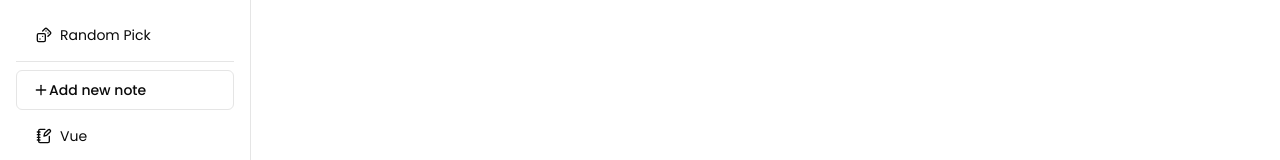
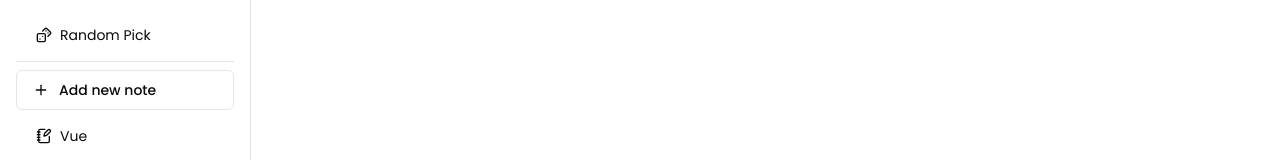
Before and after one commit to codeacme17/examor, a Next.js app in the folder next/: page / in a window 1280 px wide. Shown: the part 123-283 px from the top of the page. Built offline with nearby package versions, Linux system fonts and the light colour scheme.

Commit message:
ui: update components

```diff
--- a/next/app/layout.tsx
+++ b/next/app/layout.tsx
@@ -1,4 +1,4 @@
-import { Inter, Poppins } from 'next/font/google'
+import { Poppins } from 'next/font/google'
 import { cn } from '@/lib/utils'
 import type { Metadata } from 'next'
 import './globals.css'
--- a/next/components/layout/navbar/menu-bar.tsx
+++ b/next/components/layout/navbar/menu-bar.tsx
@@ -12,7 +12,6 @@ import {
   NavigationMenuTrigger,
 } from '@/components/ui/navigation-menu'
 import { MenuItem, useMenu } from '@/hooks/useMenu'
-import { Button } from '@/components/ui/button'
 import { Plus } from 'lucide-react'
 
 export function Menubar() {
@@ -92,4 +91,5 @@ const ListItem = React.forwardRef<
     </li>
   )
 })
+
 ListItem.displayName = 'ListItem'
--- a/next/components/layout/resize-panel.tsx
+++ b/next/components/layout/resize-panel.tsx
@@ -14,6 +14,7 @@ export const ResizePanel = ({
   children,
 }: Readonly<{ children: React.ReactNode }>) => {
   const [isCollapsed, setIsCollapsed] = useState(false)
+  const [isDragging, setIsDragging] = useState(false)
 
   return (
     <ResizablePanelGroup
@@ -41,7 +42,14 @@ export const ResizePanel = ({
         <Sidebar isCollapsed={isCollapsed} />
       </ResizablePanel>
 
-      <ResizableHandle withHandle className="hidden lg:block" />
+      <ResizableHandle
+        withHandle
+        className={cn(
+          'hidden lg:block',
+          isDragging && 'cursor-col-resize'
+        )}
+        onDragging={setIsDragging}
+      />
 
       <ResizablePanel className="flex flex-col">
         <Navbar />
--- a/next/components/layout/sidebar/index.tsx
+++ b/next/components/layout/sidebar/index.tsx
@@ -33,11 +33,13 @@ export const Sidebar = ({
             ? 'p-0 justify-center items-center'
             : 'justify-start'
         )}>
-        <Plus
-          className={(cn(isCollapsed ? 'mr-0' : 'mr-2'), 'min-w-4')}
-          size={16}
-        />
-        {isCollapsed ? '' : 'Add new note'}
+        <Plus className={cn('min-w-4')} size={16} />
+
+        {!isCollapsed && (
+          <span className="ml-2.5">
+            {isCollapsed ? '' : 'Add new note'}
+          </span>
+        )}
       </Button>
 
       <MenuList isCollapsed={isCollapsed} menus={noteMenus} />
```
